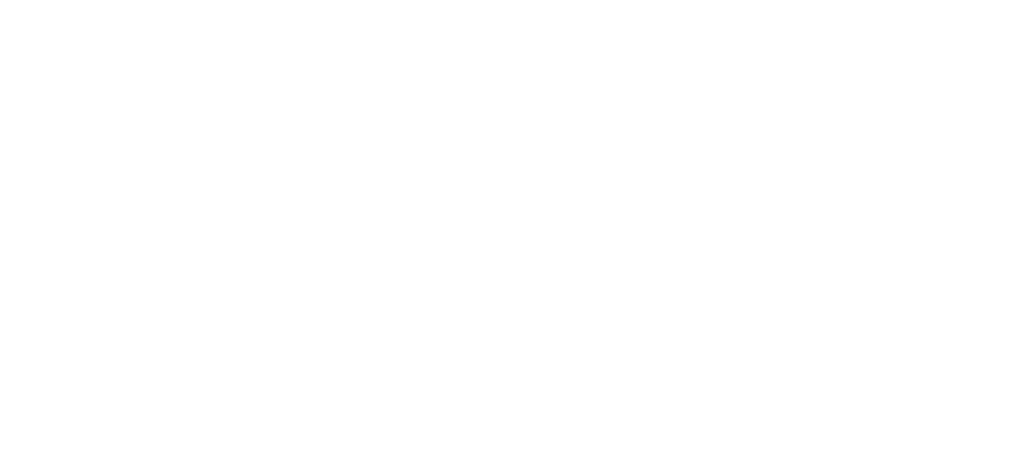
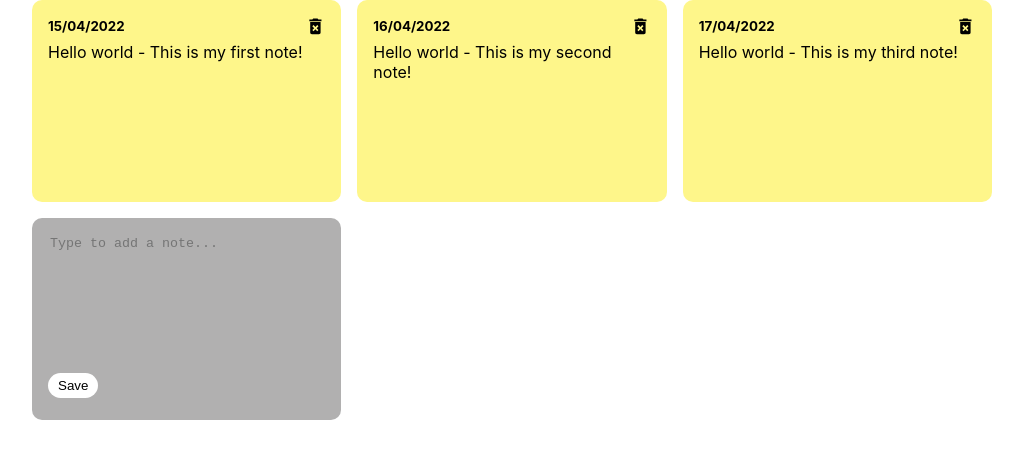
Before and after one commit to micadecolonia/coding-challenge, a React (Create React App) app: page / in a window 1280 px wide. Shown: the top 458 px of the page, without its empty margins (128-1151 px from the left). Built offline with nearby package versions, Linux system fonts and the light colour scheme.

Commit message:
Working on notes in App component

```diff
--- a/src/App.js
+++ b/src/App.js
@@ -1,5 +1,34 @@
-const App = () => {
-  return(<p></p>)
-};
+import { useState } from 'react';
+import { nanoid } from 'nanoid';
+import NotesList from './components/NotesList';
+
+function App() {
+  // eslint-disable-next-line no-unused-vars
+  const [notes, setNotes] = useState([{
+    id: nanoid(),
+    text: 'Hello world - This is my first note!',
+    date: '15/04/2022',
+  },
+  {
+    id: nanoid(),
+    text: 'Hello world - This is my second note!',
+    date: '16/04/2022',
+  },
+  {
+    id: nanoid(),
+    text: 'Hello world - This is my third note!',
+    date: '17/04/2022',
+  }]);
+
+  const addNote = (text) => {
+    console.log(text);
+  };
+
+  return (
+    <div className="container">
+      <NotesList notes={notes} handleAddNote={addNote} />
+    </div>
+  );
+}
 
 export default App;
```
